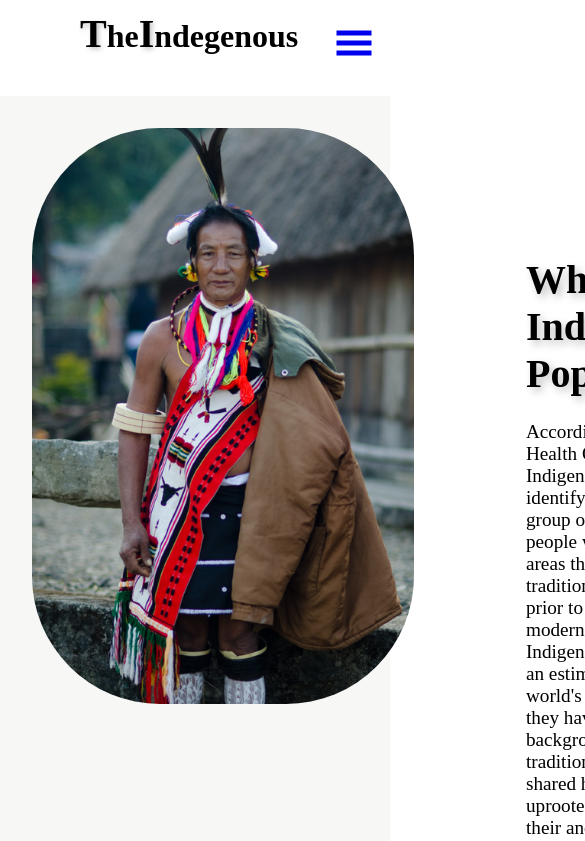
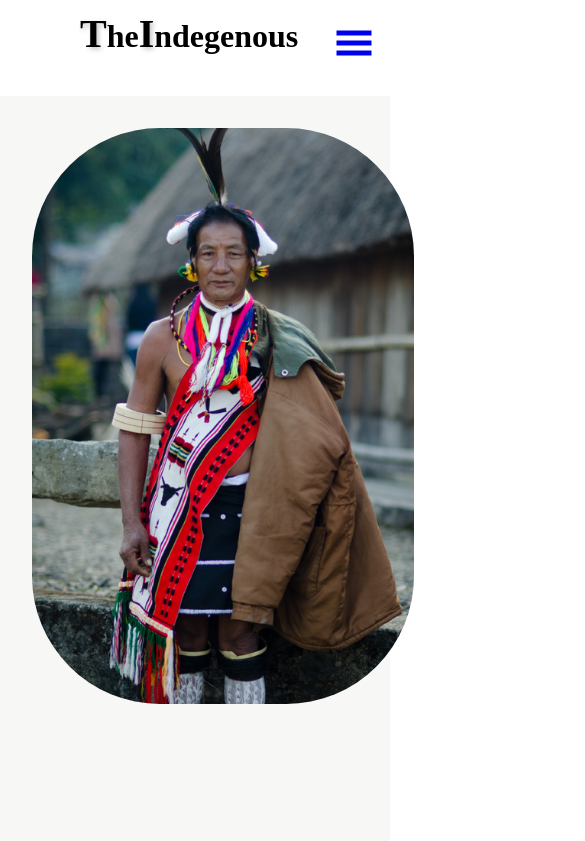
Before and after one commit to janeesh27/demowebsite, a React (Create React App) app: page / in a window 390 px wide. Shown: the top 841 px of the page, 585 px wide, since content can reach past the window. Built offline with nearby package versions, Linux system fonts and the light colour scheme.

Commit message:
body mobile compatible

```diff
--- a/src/components/Body/Body.css
+++ b/src/components/Body/Body.css
@@ -29,3 +29,26 @@ height: 40rem;
     font-weight: 500;
 
 }
+
+/* #################MOBILE############################# */
+@media(max-width:1080){
+
+.main-body{
+    width: 100%;
+    height: auto;
+    grid-template-columns: auto auto;
+}
+
+}
+
+
+/* ############################### */
+
+@media (max-width: 520px) {
+    .main-body{
+width: 100%;
+grid-template-columns: auto;
+    }
+
+
+}
```
